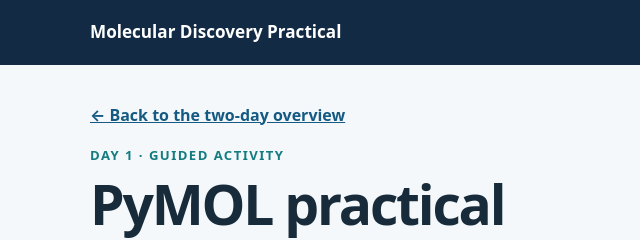
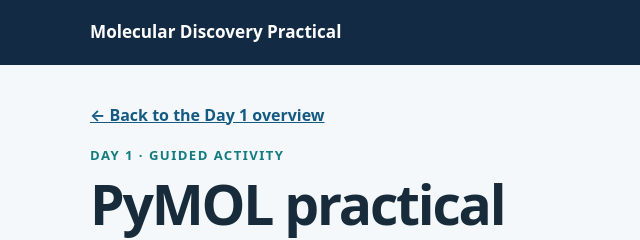
Before and after one commit to JudeYu99/molecular-discovery-practical-students, a plain HTML site: page docs/pymol.html in a window 1280 px wide. Shown: the top 240 px of the page, 0-640 px from the left. Drawn offline with Linux system fonts and the light colour scheme.

Commit message:
Correct Day 1 guide navigation

```diff
--- a/docs/pymol.html
+++ b/docs/pymol.html
@@ -59,7 +59,7 @@
 <body>
   <header><div class="wrap"><a class="brand" href="index.html">Molecular Discovery Practical</a><div class="unit">Department of Pharmacology · University of Cambridge</div></div></header>
   <main class="wrap">
-    <a class="back" href="index.html">← Back to the two-day overview</a>
+    <a class="back" href="index.html">← Back to the Day 1 overview</a>
     <div class="eyebrow">Day 1 · guided activity</div>
     <h1>PyMOL practical</h1>
     <p class="intro">Work through two experimental structures of the same mouse Abl kinase domain. The first contains imatinib. The second contains PD173955. Use them to practise navigation, pocket selection, contact inspection and structural comparison. Record your own observations as you work.</p>
```
